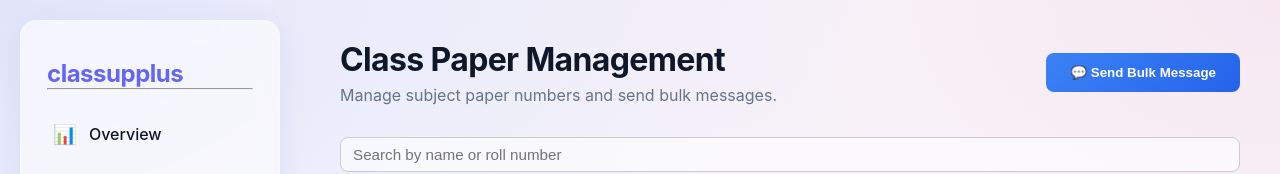
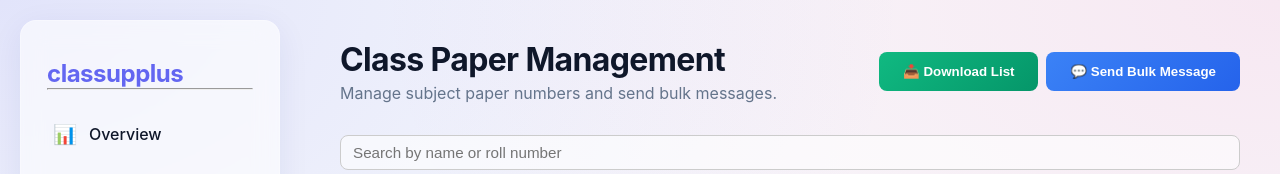
Before and after one commit to eshubaag-source/classupplus.com, a Next.js app: page /dashboard/classpaper in a window 1280 px wide. Shown: the top 174 px of the page. Built offline with nearby package versions, Linux system fonts and the light colour scheme; no server answers.

Commit message:
Update page.tsx

```diff
--- a/src/app/dashboard/classpaper/page.tsx
+++ b/src/app/dashboard/classpaper/page.tsx
@@ -14,6 +14,7 @@ export default function ClassPaperPage() {
   const [editRows, setEditRows] = useState<Record<string, EditRow>>({});
   const [savingId, setSavingId] = useState<string | null>(null);
   const [savedId, setSavedId] = useState<string | null>(null);
+  const [schoolName, setSchoolName] = useState('');
 
   // Bulk Message Modal State
   const [showModal, setShowModal] = useState(false);
@@ -28,8 +29,14 @@ export default function ClassPaperPage() {
   }, []);
 
   const fetchStudents = async () => {
-    const res = await fetch('/api/students');
+    const [res, profileRes] = await Promise.all([
+      fetch('/api/students'),
+      fetch('/api/profile')
+    ]);
     const data = await res.json();
+    const profile = await profileRes.json();
+    if (profile.schoolName) setSchoolName(profile.schoolName);
+
     const list = Array.isArray(data) ? data : [];
     setStudents(list);
     // Initialize edit rows from fetched data
@@ -139,10 +146,36 @@ export default function ClassPaperPage() {
     <div>
       <div className="page-header">
         <div>
-          <h1 className="page-title">Class Paper Management</h1>
-          <p style={{ color: 'var(--text-muted)' }}>Manage subject paper numbers and send bulk messages.</p>
+          <h1 className="page-title" style={{ margin: 0 }}>Class Paper Management</h1>
+          <p style={{ color: 'var(--text-muted)', marginTop: '4px' }}>Manage subject paper numbers and send bulk messages.</p>
+          {schoolName && (
+            <div style={{
+              display: 'inline-flex',
+              alignItems: 'center',
+              gap: '8px',
+              marginTop: '8px',
+              padding: '6px 14px',
+              borderRadius: '999px',
+              background: 'linear-gradient(135deg, rgba(99,102,241,0.12), rgba(139,92,246,0.12))',
+              border: '1px solid rgba(99,102,241,0.25)',
+              fontSize: '0.85rem',
+              fontWeight: 600,
+              color: 'var(--primary)',
+            }}>
+              🏫 {schoolName}
+            </div>
+          )}
         </div>
-        <div className="page-header-actions">
+        <div className="page-header-actions" style={{ display: 'flex', gap: '8px' }}>
+          <button
+            className="btn-primary"
+            onClick={() => {
+              window.open('/api/classpaper/pdf', '_blank');
+            }}
+            style={{ background: 'linear-gradient(135deg, #10b981, #059669)' }}
+          >
+            📥 Download List
+          </button>
           <button
             className="btn-primary"
             onClick={() => setShowModal(true)}
```
